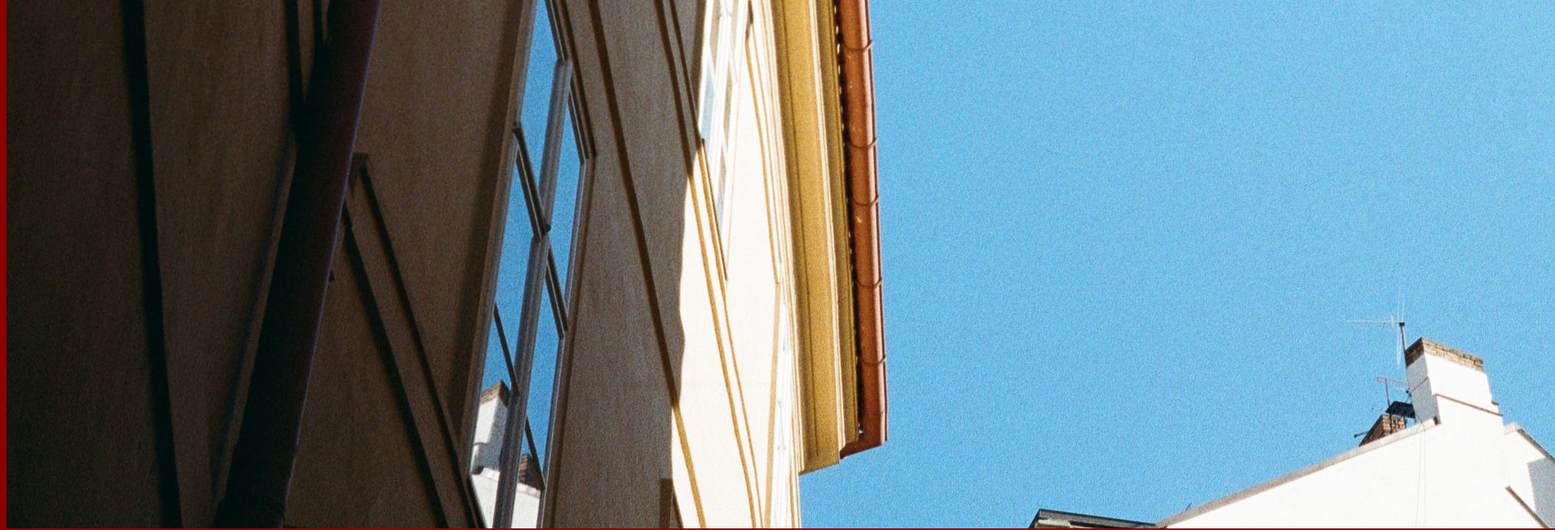
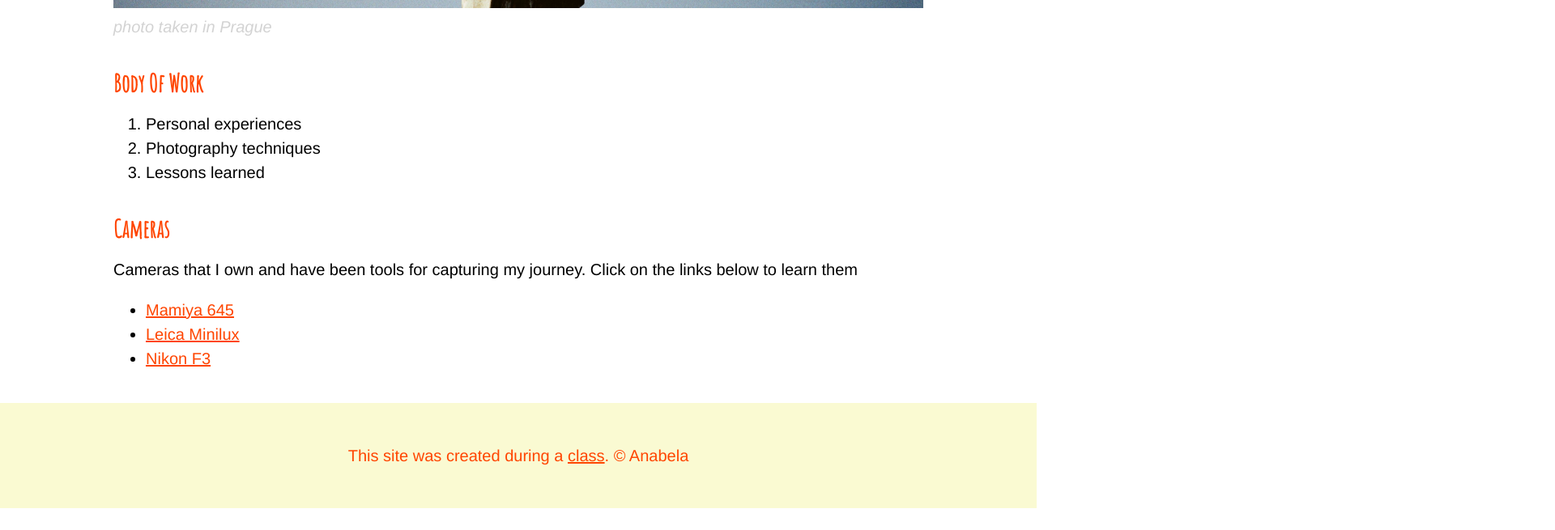
Before and after one commit to aliblablah/cartoon-hero, a plain HTML site: page index.html in a window 1280 px wide. Shown: the part 1360-2015 px from the top of the page at 81% size, 1920 px wide, since content can reach past the window. After the commit the page ends 1988 px from the top, so only its background shows below. Drawn offline with Linux system fonts and the light colour scheme.

Commit message:
wrote the css for our website and changed some html

```diff
--- a/css/hero.css
+++ b/css/hero.css
@@ -1,3 +1,82 @@
 body{
-	background-color: darkred;
+	margin: 0;
+	font-family: Helvetica, Arial, sans-serif;
+	font-size: 20px;
+	line-height: 30px;
 }
+
+header{
+	background-color: lightgoldenrodyellow;
+	text-align: center;
+	padding-top: 50px;
+	padding-bottom: 50px;
+
+}
+
+h1,h2{
+	font-family: 'Amatic SC', cursive;
+}
+
+header h1{
+	color: darkcyan;
+	font-size: 50px;
+
+}
+
+header img{
+	border-radius: 550px;
+    width: 500px;
+    border: 5px solid yellow;
+}
+
+main{
+	max-width: 1000px;
+	margin: 0 auto;
+	padding: 20px;
+
+}
+
+main img{
+	max-width: 100%;
+}
+
+h2{
+	font-size: 30px;
+	color: orangered;
+	margin: 40px 0 10px;
+}
+
+a{
+	color: orangered;
+}
+a:hover{
+	color: whitesmoke;
+	background-color: orangered;
+}
+
+footer{
+	background-color: lightgoldenrodyellow;
+	text-align: center;
+	color: orangered;
+	padding: 50px;
+}
+
+footer p{
+	margin: 0;
+}
+
+footer a{
+	color: orangered;
+
+}
+
+footer a:hover{
+	opacity: .5;
+	background-color: transparent;
+}
+
+p.caption{
+	color: lightgray;
+	font-style: italic;
+	margin: 0;
+}
--- a/index.html
+++ b/index.html
@@ -6,6 +6,9 @@
 	<meta name="viewport" content="width=device-width, initial-scale=1">
 	<title>'Anabla De Sousa</title>
 	<link rel="icon" href="img/prague.jpeg">
+	<link rel="preconnect" href="https://fonts.googleapis.com">
+<link rel="preconnect" href="https://fonts.gstatic.com" crossorigin>
+<link href="https://fonts.googleapis.com/css2?family=Amatic+SC&display=swap" rel="stylesheet">
 	<link rel="stylesheet" type="text/css" href="css/hero.css">
 </head>
 <body>
@@ -21,7 +24,7 @@
 		<h2>About Anabela</h2>
 		<p>Anabela is a photographer that uses photography as an approach to mindfulness</p>
 		<img src="img/saint.jpeg">
-		<p>photo taken in Prague</p>
+		<p class="caption">photo taken in Prague</p>
 
 		<h2>Body Of Work</h2>
 		<ol>
```
